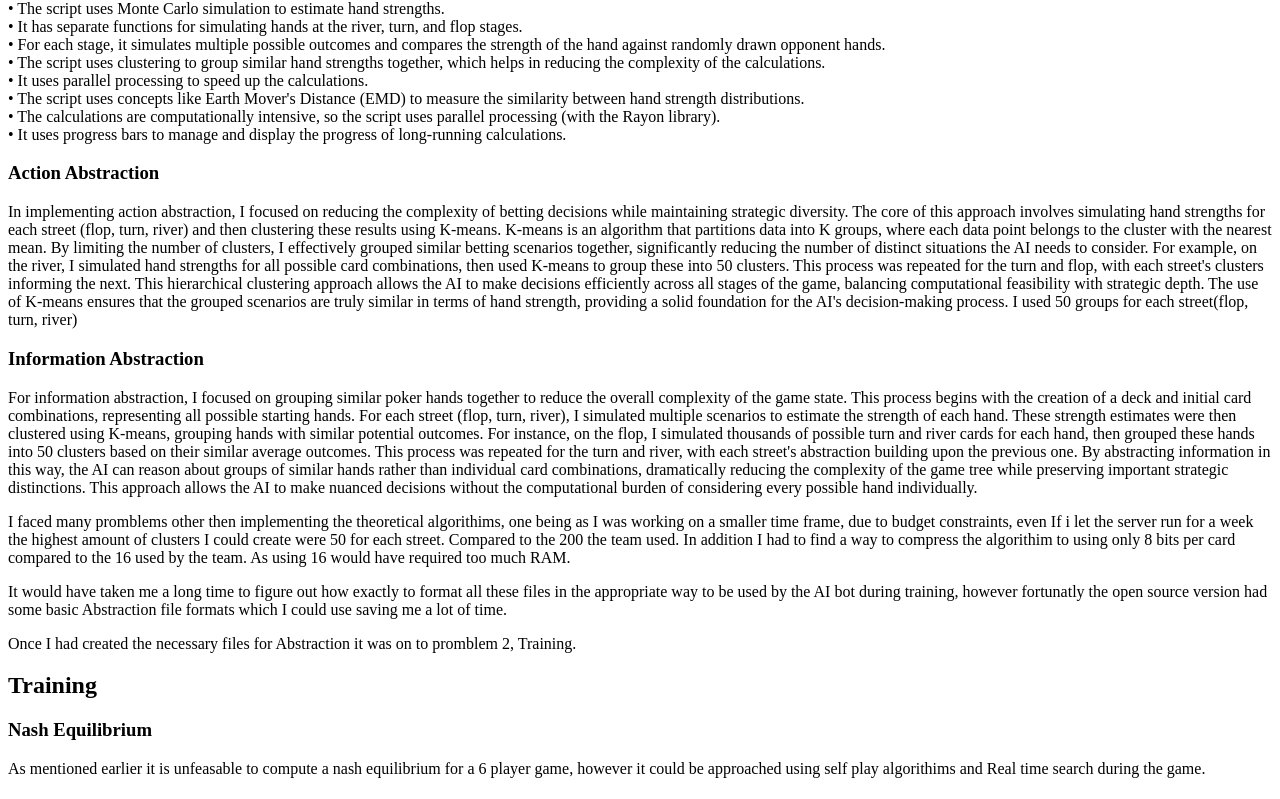
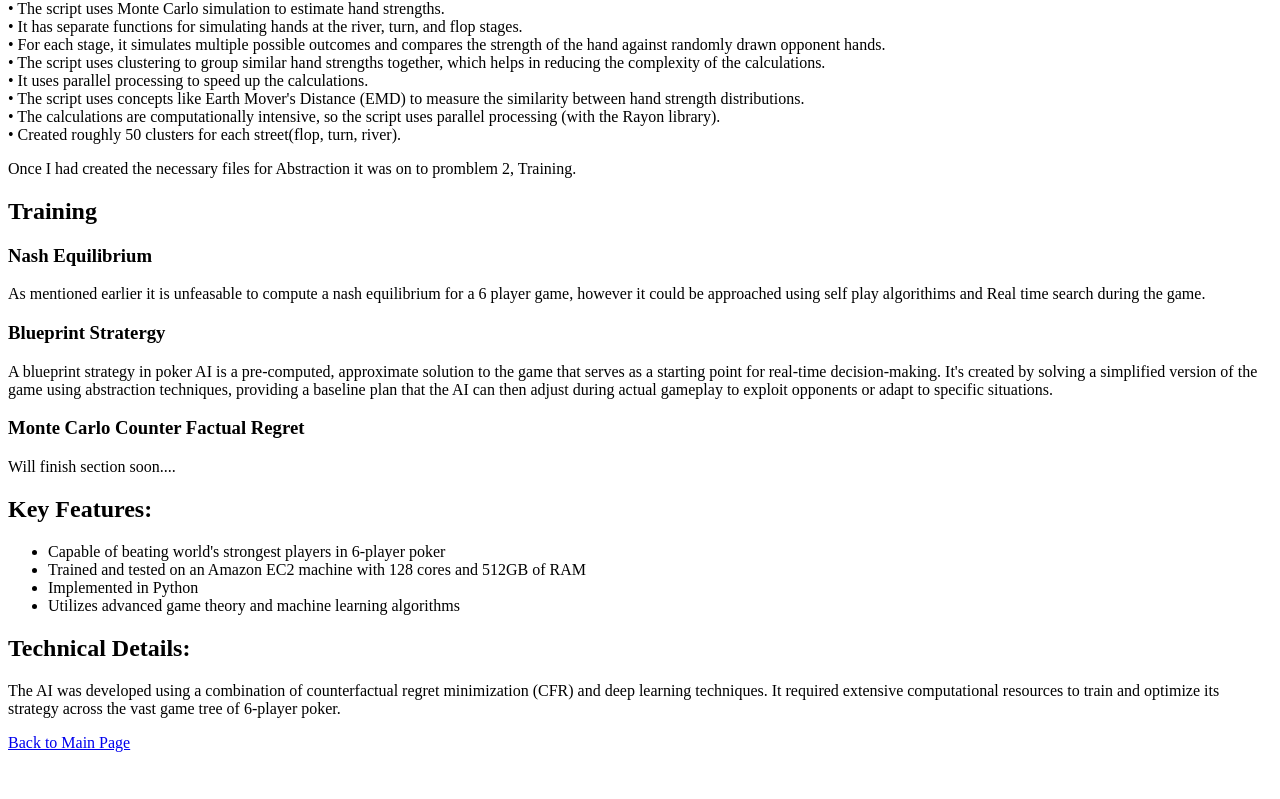
Before and after one commit to ahmadyaryeet/Personal_website, a React (Create React App) app: page /plaribus-poker-ai in a window 1280 px wide. Shown: the part 589-1388 px from the top of the page. After the commit the page ends 1349 px from the top, so only its background shows below. Built offline with nearby package versions, Linux system fonts and the light colour scheme; the HTML template or start-up script is replaced by a standard one.

Commit message:
Update Plaribus_page.js

```diff
--- a/src/components/Plaribus_page.js
+++ b/src/components/Plaribus_page.js
@@ -36,16 +36,8 @@ function PlaribusPokerAI() {
 
         • The calculations are computationally intensive, so the script uses parallel processing (with the Rayon library).<br></br>
 
-        • It uses progress bars to manage and display the progress of long-running calculations.<br></br>
+        • Created roughly 50 clusters for each street(flop, turn, river).<br></br>
       </p>
-      <h3>Action Abstraction</h3>
-      <p>In implementing action abstraction, I focused on reducing the complexity of betting decisions while maintaining strategic diversity. The core of this approach involves simulating hand strengths for each street (flop, turn, river) and then clustering these results using K-means. K-means is an algorithm that partitions data into K groups, where each data point belongs to the cluster with the nearest mean. By limiting the number of clusters, I effectively grouped similar betting scenarios together, significantly reducing the number of distinct situations the AI needs to consider. For example, on the river, I simulated hand strengths for all possible card combinations, then used K-means to group these into 50 clusters. This process was repeated for the turn and flop, with each street's clusters informing the next. This hierarchical clustering approach allows the AI to make decisions efficiently across all stages of the game, balancing computational feasibility with strategic depth. The use of K-means ensures that the grouped scenarios are truly similar in terms of hand strength, providing a solid foundation for the AI's decision-making process. I used 50 groups for each street(flop, turn, river)</p>
-
-      <h3>Information Abstraction</h3>
-      <p>For information abstraction, I focused on grouping similar poker hands together to reduce the overall complexity of the game state. This process begins with the creation of a deck and initial card combinations, representing all possible starting hands. For each street (flop, turn, river), I simulated multiple scenarios to estimate the strength of each hand. These strength estimates were then clustered using K-means, grouping hands with similar potential outcomes. For instance, on the flop, I simulated thousands of possible turn and river cards for each hand, then grouped these hands into 50 clusters based on their similar average outcomes. This process was repeated for the turn and river, with each street's abstraction building upon the previous one. By abstracting information in this way, the AI can reason about groups of similar hands rather than individual card combinations, dramatically reducing the complexity of the game tree while preserving important strategic distinctions. This approach allows the AI to make nuanced decisions without the computational burden of considering every possible hand individually.</p>
-      <p>I faced many promblems other then implementing the theoretical algorithims, one being as I was working on a smaller time frame, due to budget constraints, even If i let the server run for a week the highest amount of clusters I could create were 50 for each street. Compared to the 200 the team used. In addition I had to find a way to compress the algorithim to using only 8 bits per card compared to the 16 used by the team. As using 16 would have required too much RAM.</p>
-      <p>It would have taken me a long time to figure out how exactly to format all these files in the appropriate way to be used by the AI bot during training, however fortunatly the open source version had some basic Abstraction file formats which I could use saving me a lot of time. </p>
-
       <p>Once I had created the necessary files for Abstraction it was on to promblem 2, Training.</p>
 
       <h2>Training</h2>
```
